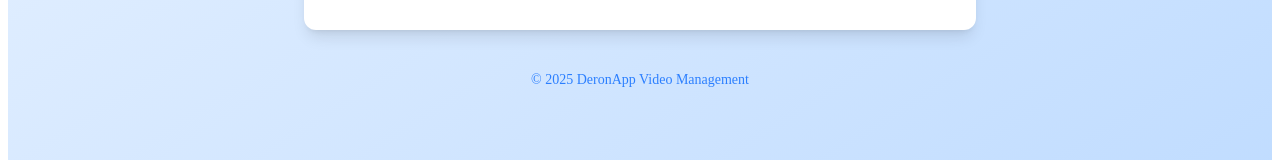
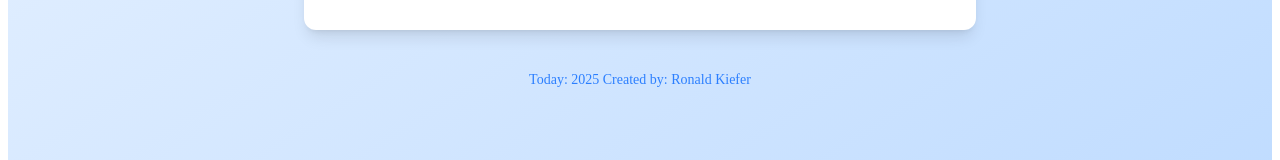
Before and after one commit to ronCodeTracker/frontend-Dm2mron-videosapp, a SvelteKit app: page / in a window 1280 px wide. Shown: the part 563-723 px from the top of the page. Built offline with nearby package versions, Linux system fonts and the light colour scheme; no server answers.

Commit message:
copyw to createdby mod

```diff
--- a/src/routes/+page.svelte
+++ b/src/routes/+page.svelte
@@ -168,6 +168,6 @@
     {/if}
   </div>
   <footer class="mt-10 text-blue-500 text-sm">
-    &copy; {new Date().getFullYear()} DeronApp Video Management
+    Today: {new Date().getFullYear()} Created by: Ronald Kiefer
   </footer>
 </main>
```
